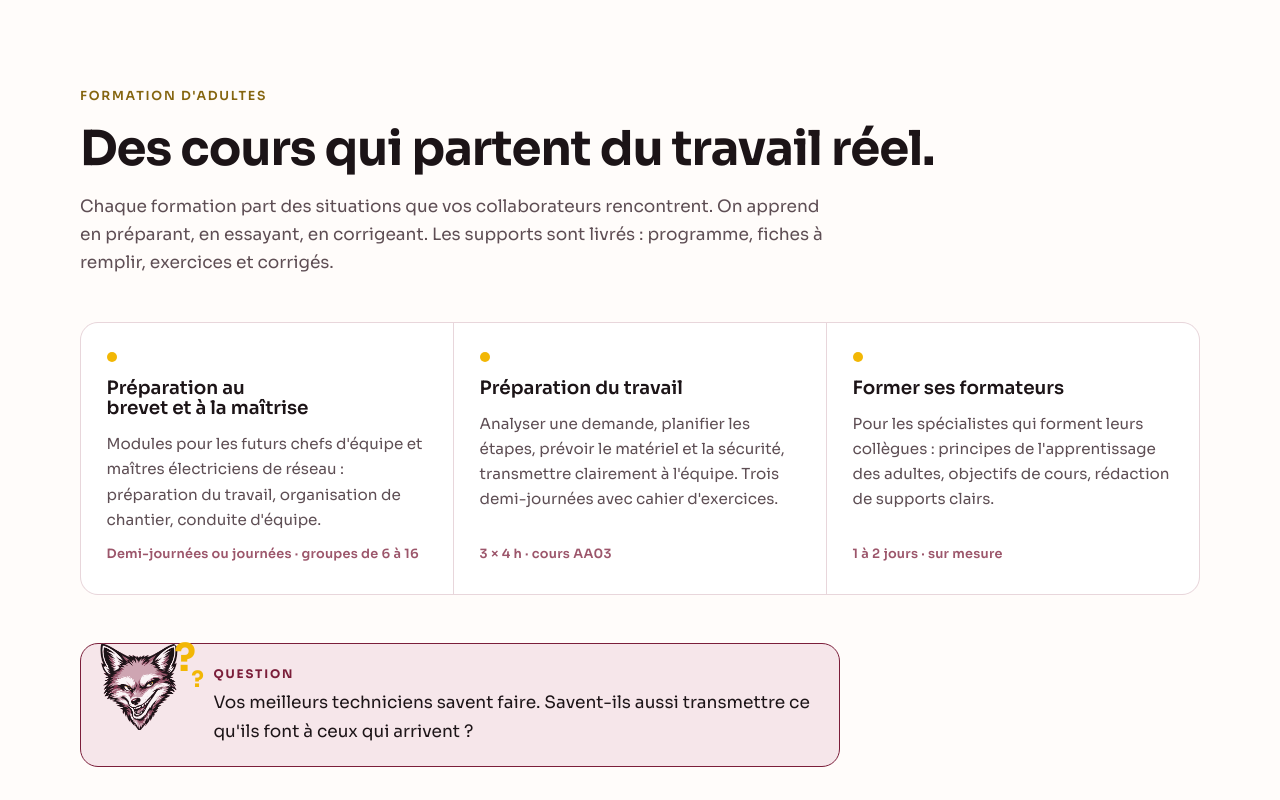
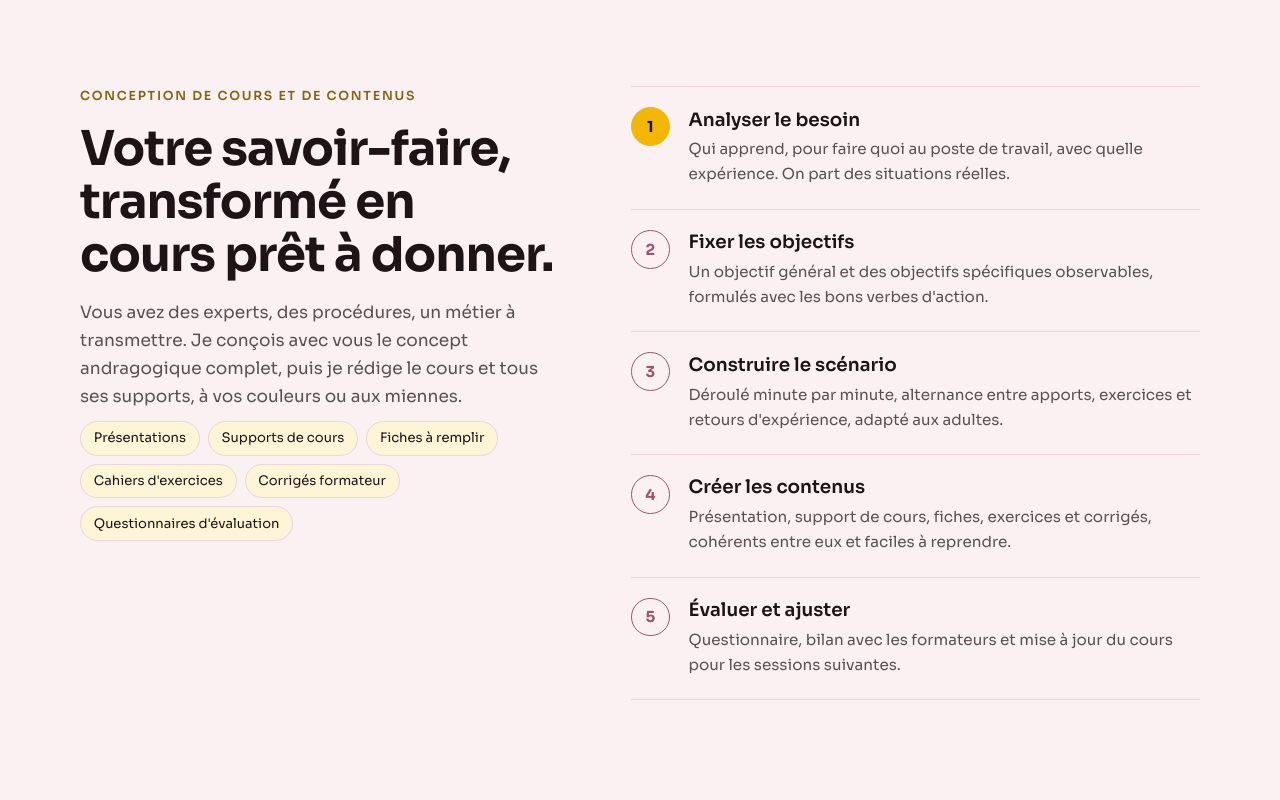
Before and after one commit to jfcpro/site, a plain HTML site: page index.html in a window 1280 px wide. Shown: the part 1020-1820 px from the top of the page. Drawn offline with Linux system fonts and the light colour scheme.

Commit message:
Masque la section Formation pour le moment
Co-Authored-By: Claude Opus 5.5 <noreply@anthropic.com>
Claude-Session: https://claude.ai/code/session_01WXFoZz724LVLti9qmZbpNS

```diff
--- a/index.html
+++ b/index.html
@@ -17,8 +17,7 @@
       <span><b>Jean-François Caddoux</b><small>Formation d'adultes · Création de cours</small></span>
     </a>
     <nav class="nav" aria-label="Navigation principale">
-      <a href="#formation">Formation</a>
-      <a href="#conception">Conception</a>
+            <a href="#conception">Conception</a>
       <a href="#apropos">À propos</a>
       <a class="nav-cta" href="#contact">Contact</a>
     </nav>
@@ -34,7 +33,7 @@
     <p class="lead">Des formations pour adultes et des cours conçus sur mesure, construits sur trente-cinq ans de terrain dans les réseaux électriques. Pour les entreprises de la branche, les écoles professionnelles et les équipes qui veulent transmettre leur savoir-faire.</p>
     <div class="hero-actions">
       <a class="btn btn-main" href="#contact">Parlons de votre projet</a>
-      <a class="btn btn-ghost" href="#formation">Voir les formations</a>
+      <a class="btn btn-ghost" href="#conception">Découvrir la démarche</a>
     </div>
     <dl class="facts">
       <div><dt>35 ans</dt><dd>dans les réseaux électriques, du chantier à la direction</dd></div>
@@ -44,39 +43,6 @@
   </div>
 </section>
 
-<section class="band" id="formation">
-  <div class="wrap">
-    <div class="sec-head">
-      <p class="eyebrow">Formation d'adultes</p>
-      <h2>Des cours qui partent du travail réel.</h2>
-      <p class="intro">Chaque formation part des situations que vos collaborateurs rencontrent. On apprend en préparant, en essayant, en corrigeant. Les supports sont livrés : programme, fiches à remplir, exercices et corrigés.</p>
-    </div>
-    <div class="offers">
-      <article class="offer">
-        <h3>Préparation au brevet et à la maîtrise</h3>
-        <p>Modules pour les futurs chefs d'équipe et maîtres électriciens de réseau : préparation du travail, organisation de chantier, conduite d'équipe.</p>
-        <p class="meta">Demi-journées ou journées · groupes de 6 à 16</p>
-      </article>
-      <article class="offer">
-        <h3>Préparation du travail</h3>
-        <p>Analyser une demande, planifier les étapes, prévoir le matériel et la sécurité, transmettre clairement à l'équipe. Trois demi-journées avec cahier d'exercices.</p>
-        <p class="meta">3 × 4 h · cours AA03</p>
-      </article>
-      <article class="offer">
-        <h3>Former ses formateurs</h3>
-        <p>Pour les spécialistes qui forment leurs collègues : principes de l'apprentissage des adultes, objectifs de cours, rédaction de supports clairs.</p>
-        <p class="meta">1 à 2 jours · sur mesure</p>
-      </article>
-    </div>
-    <aside class="box box-q">
-      <span class="box-fox"><img src="images/renard.png" alt="" width="300" height="335"><b class="q1" aria-hidden="true">?</b><b class="q2" aria-hidden="true">?</b></span>
-      <div>
-        <p class="box-tag">Question</p>
-        <p>Vos meilleurs techniciens savent faire. Savent-ils aussi transmettre ce qu'ils font à ceux qui arrivent ?</p>
-      </div>
-    </aside>
-  </div>
-</section>
 
 <section class="band band-alt" id="conception">
   <div class="wrap split">
```
